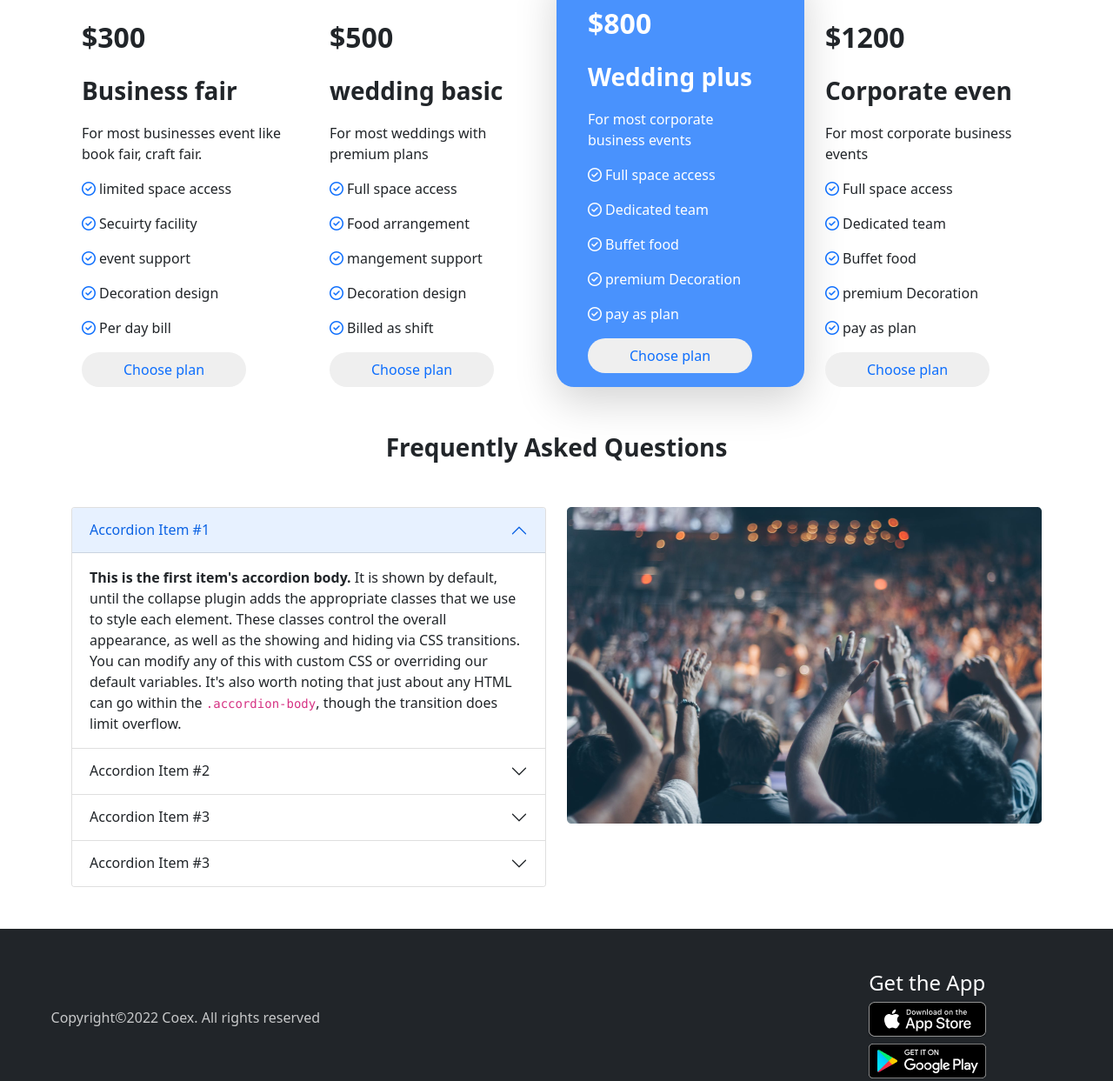
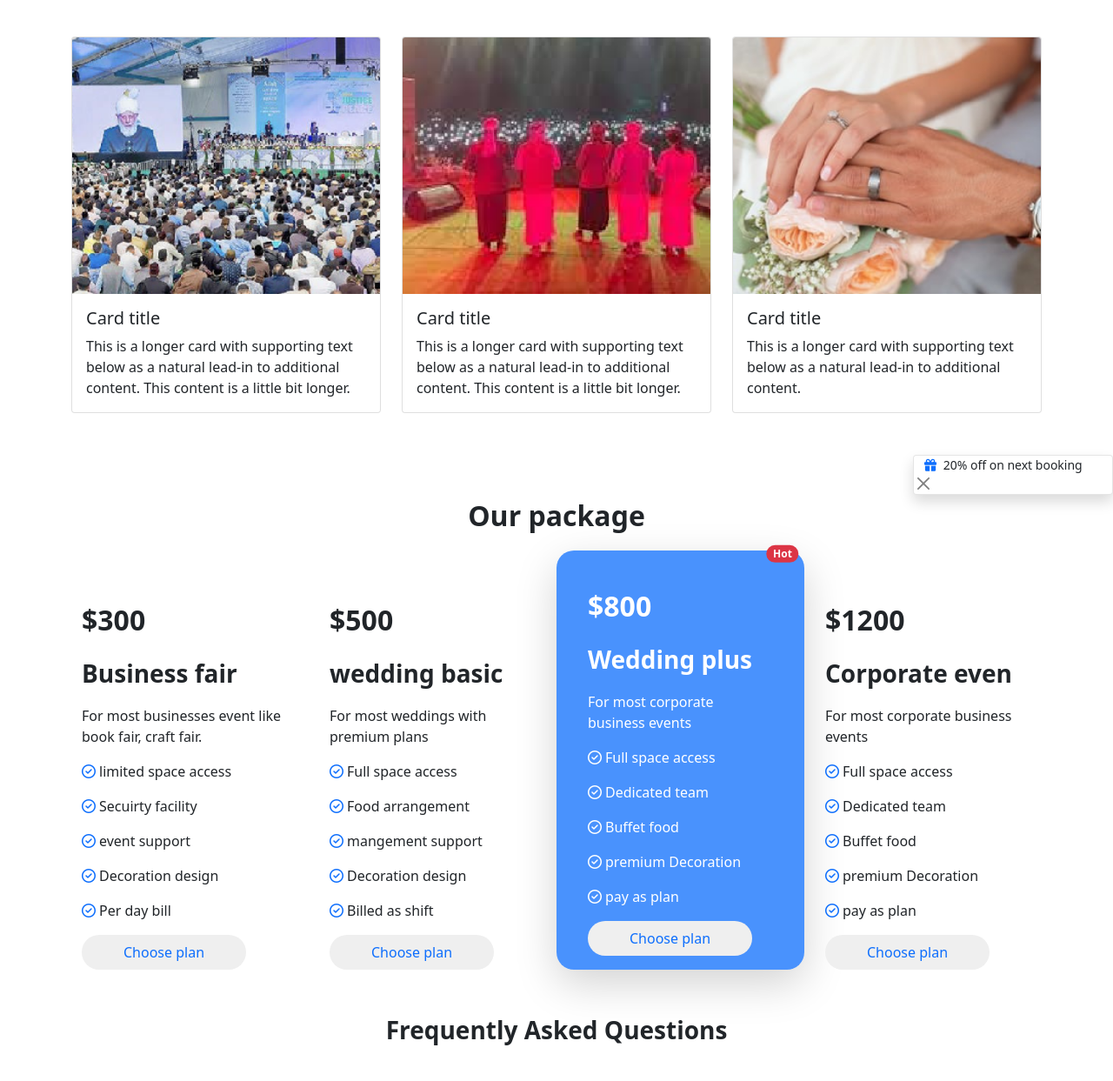
Before and after one commit to omar-faruk11/-convention-center, a plain HTML site: page index.html in a window 1280 px wide. Shown: the part 608-1851 px from the top of the page at 87% size. Drawn offline with Linux system fonts and the light colour scheme.

Commit message:
Featured Events& toast

```diff
--- a/index.html
+++ b/index.html
@@ -102,6 +102,54 @@
         <!-- banner end  -->
     </header>
     <main>
+        <!-- Featured Events start -->
+        <div class="container my-5">
+            <p class=" fs-2 fw-bolder text-center mb-5"> Featured Events</p>
+            <div class="row row-cols-1 row-cols-md-2 row-cols-lg-3 g-4">
+                <div class="col">
+                    <div class="card">
+                        <img src="images/Featured/islamic-con-2.png" class="card-img-top" alt="...">
+                        <div class="card-body">
+                            <h5 class="card-title">Card title</h5>
+                            <p class="card-text">This is a longer card with supporting text below as a natural lead-in
+                                to
+                                additional content. This content is a little bit longer.</p>
+                        </div>
+                    </div>
+                </div>
+                <div class="col">
+                    <div class="card">
+                        <img src="images/Featured/islamic-con.png" class="card-img-top" alt="...">
+                        <div class="card-body">
+                            <h5 class="card-title">Card title</h5>
+                            <p class="card-text">This is a longer card with supporting text below as a natural lead-in
+                                to
+                                additional content. This content is a little bit longer.</p>
+                        </div>
+                    </div>
+                </div>
+                <div class="col">
+                    <div class="card">
+                        <img src="images/Featured/marry.png" class="card-img-top" alt="...">
+                        <div class="card-body">
+                            <h5 class="card-title">Card title</h5>
+                            <p class="card-text">This is a longer card with supporting text below as a natural lead-in
+                                to
+                                additional content.</p>
+                        </div>
+                    </div>
+                </div>
+            </div>
+        </div>
+        <!-- Featured Events end  -->
+        <!-- toast start  -->
+        <div class="toast show toast-style ms-auto position-relative top-50">
+            <div class="toast-body d-inline">
+                <i class="fas fa-gift text-primary me-1"></i> 20% off on next booking
+            </div>
+            <button type="button" class="btn-close position-relative top-0 end-0" data-bs-dismiss="toast"></button>
+        </div>
+        <!-- toast end  -->
         <section class="container">
             <p class=" fs-2 fw-bolder text-center">Our package</p>
             <div class="row row-cols-lg-4 row-cols-md-2 row-cols-sm-1 gy-5 row-cols-1 align-items-end">
@@ -128,7 +176,8 @@
                     <button class="btnbtn-color border-0 px-5 py-2 text-primary rounded-pill">Choose plan</button>
                 </div>
                 <div class="col bg-primary bg-opacity-75 round shadow-lg mb-3 mb-lg-0">
-                    <div class="position-relative top-0 add-position translate-middle badge rounded-pill bg-danger">Hot </div>
+                    <div class="position-relative top-0 add-position translate-middle badge rounded-pill bg-danger">Hot
+                    </div>
                     <div class="text-white px-4 py-3 ">
                         <p class=" fs-2 fw-bold">$800</p>
                         <p class="fs-3 fw-bold">Wedding plus </p>
@@ -166,18 +215,15 @@
                                 <button class="accordion-button" type="button" data-bs-toggle="collapse"
                                     data-bs-target="#panelsStayOpen-collapseOne" aria-expanded="true"
                                     aria-controls="panelsStayOpen-collapseOne">
-                                    Accordion Item #1
+                                    How do I book my event?
                                 </button>
                             </h2>
                             <div id="panelsStayOpen-collapseOne" class="accordion-collapse collapse show"
                                 aria-labelledby="panelsStayOpen-headingOne">
                                 <div class="accordion-body">
-                                    <strong>This is the first item's accordion body.</strong> It is shown by default,
-                                    until the collapse plugin adds the appropriate classes that we use to style each
-                                    element. These classes control the overall appearance, as well as the showing and
-                                    hiding via CSS transitions. You can modify any of this with custom CSS or overriding
-                                    our default variables. It's also worth noting that just about any HTML can go within
-                                    the <code>.accordion-body</code>, though the transition does limit overflow.
+                                    <p>To book a space, submit your event info through the form on the website. We will
+                                        email you with more information on how to proceed. For information on venues or
+                                        to book a room, visit our Floor Plans page. </p>
                                 </div>
                             </div>
                         </div>
@@ -186,18 +232,16 @@
                                 <button class="accordion-button collapsed" type="button" data-bs-toggle="collapse"
                                     data-bs-target="#panelsStayOpen-collapseTwo" aria-expanded="false"
                                     aria-controls="panelsStayOpen-collapseTwo">
-                                    Accordion Item #2
+                                    How can I make my payments?
                                 </button>
                             </h2>
                             <div id="panelsStayOpen-collapseTwo" class="accordion-collapse collapse"
                                 aria-labelledby="panelsStayOpen-headingTwo">
                                 <div class="accordion-body">
-                                    <strong>This is the second item's accordion body.</strong> It is hidden by default,
-                                    until the collapse plugin adds the appropriate classes that we use to style each
-                                    element. These classes control the overall appearance, as well as the showing and
-                                    hiding via CSS transitions. You can modify any of this with custom CSS or overriding
-                                    our default variables. It's also worth noting that just about any HTML can go within
-                                    the <code>.accordion-body</code>, though the transition does limit overflow.
+                                    <p>We accept most major credit cards via our secure Make a Payment website. You can
+                                        also make credit card payments over the phone or within our administrative
+                                        office, which is located next door within the Toyota Center. If you want to pay
+                                        by cash or check, please stop by our administrative office.</p>
                                 </div>
                             </div>
                         </div>
@@ -206,38 +250,32 @@
                                 <button class="accordion-button collapsed" type="button" data-bs-toggle="collapse"
                                     data-bs-target="#panelsStayOpen-collapseThree" aria-expanded="false"
                                     aria-controls="panelsStayOpen-collapseThree">
-                                    Accordion Item #3
+                                    How far in advance should I register as a vendor?
                                 </button>
                             </h2>
                             <div id="panelsStayOpen-collapseThree" class="accordion-collapse collapse"
                                 aria-labelledby="panelsStayOpen-headingThree">
                                 <div class="accordion-body">
-                                    <strong>This is the third item's accordion body.</strong> It is hidden by default,
-                                    until the collapse plugin adds the appropriate classes that we use to style each
-                                    element. These classes control the overall appearance, as well as the showing and
-                                    hiding via CSS transitions. You can modify any of this with custom CSS or overriding
-                                    our default variables. It's also worth noting that just about any HTML can go within
-                                    the <code>.accordion-body</code>, though the transition does limit overflow.
+                                    <p>To ensure a spot in the event, you'll want to register as a vendor as soon as
+                                        possible. Vendor space often sells out quickly so act fast! For more information
+                                        on how to become a vendor, visit our Exhibitors Event Registration Page.</p>
                                 </div>
                             </div>
                         </div>
                         <div class="accordion-item">
-                            <h2 class="accordion-header" id="panelsStayOpen-headingThree">
+                            <h2 class="accordion-header" id="panelsStayOpen-headingfour">
                                 <button class="accordion-button collapsed" type="button" data-bs-toggle="collapse"
-                                    data-bs-target="#panelsStayOpen-collapseThree" aria-expanded="false"
-                                    aria-controls="panelsStayOpen-collapseThree">
-                                    Accordion Item #3
+                                    data-bs-target="#panelsStayOpen-collapsefour" aria-expanded="false"
+                                    aria-controls="panelsStayOpen-collapsefour">
+                                    As a vendor, can I also be an event sponsor?
                                 </button>
                             </h2>
-                            <div id="panelsStayOpen-collapseThree" class="accordion-collapse collapse"
-                                aria-labelledby="panelsStayOpen-headingThree">
+                            <div id="panelsStayOpen-collapsefour" class="accordion-collapse collapse"
+                                aria-labelledby="panelsStayOpen-headingfour">
                                 <div class="accordion-body">
-                                    <strong>This is the third item's accordion body.</strong> It is hidden by default,
-                                    until the collapse plugin adds the appropriate classes that we use to style each
-                                    element. These classes control the overall appearance, as well as the showing and
-                                    hiding via CSS transitions. You can modify any of this with custom CSS or overriding
-                                    our default variables. It's also worth noting that just about any HTML can go within
-                                    the <code>.accordion-body</code>, though the transition does limit overflow.
+                                    <p>Vendor sponsorship opportunities are available for all Three Rivers Convention
+                                        Center Annual Events and for most third-party events. Contact the event planner
+                                        for information on sponsorship opportunities. </p>
                                 </div>
                             </div>
                         </div>
@@ -252,15 +290,16 @@
     <footer class=" container-fluid">
         <div class="row py-5 bg-dark">
             <div class="col-lg-4 d-flex justify-content-center align-items-center">
-                <p class=" text-white opacity-75">Copyright&COPY;2022  Coex. All rights reserved</p>
+                <p class=" text-white opacity-75">Copyright&COPY;2022 Coex. All rights reserved</p>
             </div>
-            <div class="col-lg-4 offset-lg-4 d-flex justify-content-center align-items-center order-lg-0 order-first mb-4 mb-lg-0 ">
-               <div>
+            <div
+                class="col-lg-4 offset-lg-4 d-flex justify-content-center align-items-center order-lg-0 order-first mb-4 mb-lg-0 ">
+                <div>
                     <h4 class=" text-white">Get the App</h4>
-                <a href="#"><img src="images/other-images/app-store.png" alt="" class="mb-2"></a>
-                <br>
-                <a href="#"><img src="images/other-images/play.png " alt=""  ></a>
-               </div>
+                    <a href="#"><img src="images/other-images/app-store.png" alt="" class="mb-2"></a>
+                    <br>
+                    <a href="#"><img src="images/other-images/play.png " alt=""></a>
+                </div>
             </div>
         </div>
     </footer>
--- a/stylesheet/style.css
+++ b/stylesheet/style.css
@@ -8,3 +8,7 @@
 .add-position{
     left: 95%;
 }
+
+.toast-style{
+    width: 230px;
+}
```
Also changed, not shown: images/Featured/islamic-con-2.png (added), images/Featured/islamic-con.png (added), images/Featured/marry.png (added).
